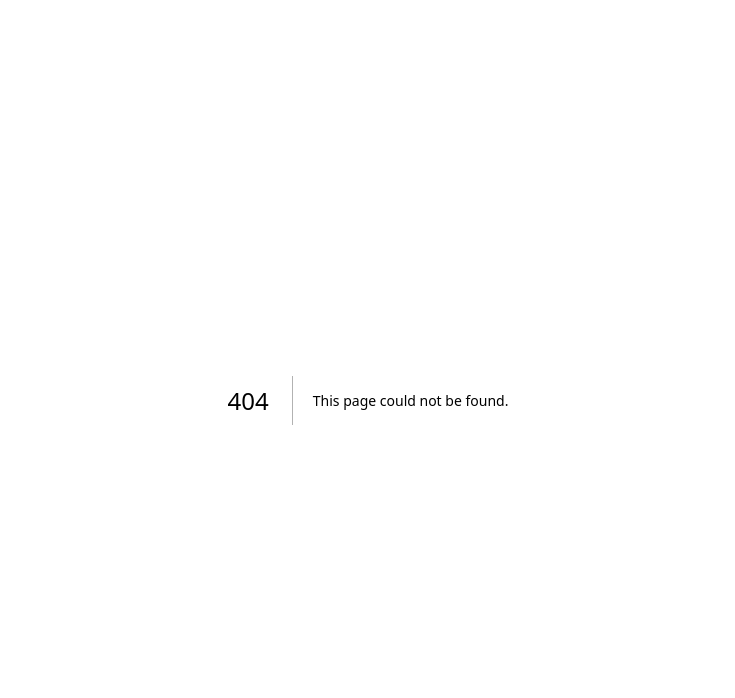
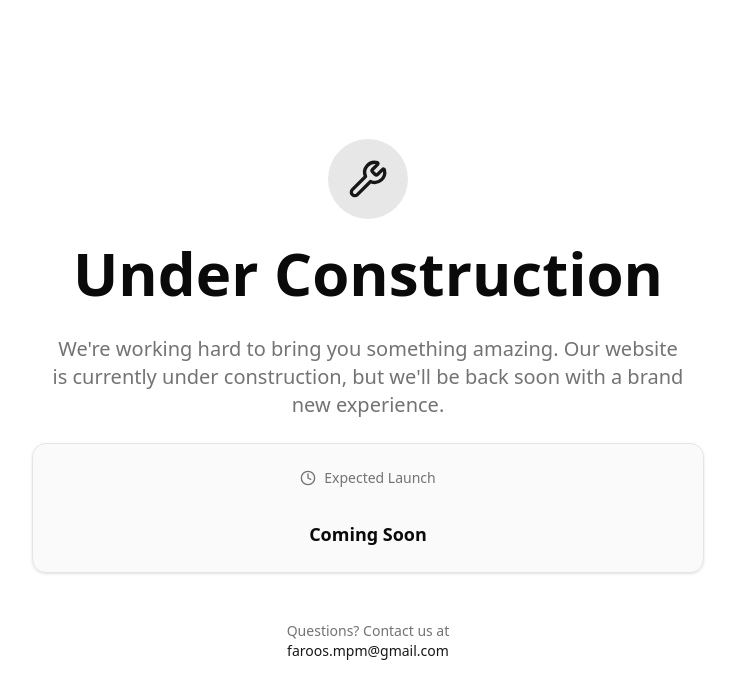
Before and after one commit to AslamJM/faroos-portfolio, a Next.js app: page /under-construction in a window 1280 px wide. Before the commit this address had no page. Shown: the top 698 px of the page, without its empty margins (272-1007 px from the left). Built offline with nearby package versions, Linux system fonts and the light colour scheme.

Commit message:
underconstruction

```diff
--- a/src/app/layout.tsx
+++ b/src/app/layout.tsx
@@ -1,6 +1,8 @@
 import type { Metadata } from "next";
 import { Geist, Geist_Mono } from "next/font/google";
 import "./globals.css";
+import UnderConstructionPage from "./under-construction/page";
+import UnderConstruction from "@/components/under-con";
 
 const geistSans = Geist({
   variable: "--font-geist-sans",
@@ -23,6 +25,16 @@ export default function RootLayout({
   children: React.ReactNode;
 }>) {
   return (
+    <html>
+      <body
+        className={`${geistSans.variable} ${geistMono.variable} antialiased`}
+      >
+        <UnderConstruction />
+      </body>
+    </html>
+  );
+
+  return (
     <html lang="en">
       <body
         className={`${geistSans.variable} ${geistMono.variable} antialiased`}
--- /dev/null
+++ b/src/app/under-construction/page.tsx
@@ -0,0 +1,48 @@
+import { Card } from "@/components/ui/card";
+import { Wrench, Clock } from "lucide-react";
+
+export default function UnderConstructionPage() {
+  return (
+    <div className="min-h-screen bg-background flex items-center justify-center p-6">
+      <div className="max-w-2xl w-full text-center">
+        {/* Construction Icon */}
+        <div className="mb-8">
+          <div className="inline-flex items-center justify-center w-20 h-20 bg-primary/10 rounded-full mb-6">
+            <Wrench className="w-10 h-10 text-primary" />
+          </div>
+          <h1 className="text-4xl md:text-6xl font-bold text-foreground mb-4 text-balance">
+            Under Construction
+          </h1>
+        </div>
+
+        {/* Main Message */}
+        <div className="mb-12">
+          <p className="text-xl text-muted-foreground mb-6 text-pretty">
+            We're working hard to bring you something amazing. Our website is
+            currently under construction, but we'll be back soon with a brand
+            new experience.
+          </p>
+
+          <Card className="p-6 bg-muted/50 border-border">
+            <div className="flex items-center justify-center gap-2 text-muted-foreground mb-2">
+              <Clock className="w-4 h-4" />
+              <span className="text-sm font-medium">Expected Launch</span>
+            </div>
+            <p className="text-lg font-semibold text-foreground">Coming Soon</p>
+          </Card>
+        </div>
+
+        {/* Contact Info */}
+        <div className="text-sm text-muted-foreground">
+          <p>Questions? Contact us at</p>
+          <a
+            href="mailto:faroos.mpm@gmail.com"
+            className="text-primary hover:underline"
+          >
+            faroos.mpm@gmail.com
+          </a>
+        </div>
+      </div>
+    </div>
+  );
+}
--- /dev/null
+++ b/src/components/under-con.tsx
@@ -0,0 +1,48 @@
+import { Card } from "@/components/ui/card";
+import { Wrench, Clock } from "lucide-react";
+
+export default function UnderConstruction() {
+  return (
+    <div className="min-h-screen bg-background flex items-center justify-center p-6">
+      <div className="max-w-2xl w-full text-center">
+        {/* Construction Icon */}
+        <div className="mb-8">
+          <div className="inline-flex items-center justify-center w-20 h-20 bg-primary/10 rounded-full mb-6">
+            <Wrench className="w-10 h-10 text-primary" />
+          </div>
+          <h1 className="text-4xl md:text-6xl font-bold text-foreground mb-4 text-balance">
+            Under Construction
+          </h1>
+        </div>
+
+        {/* Main Message */}
+        <div className="mb-12">
+          <p className="text-xl text-muted-foreground mb-6 text-pretty">
+            We're working hard to bring you something amazing. Our website is
+            currently under construction, but we'll be back soon with a brand
+            new experience.
+          </p>
+
+          <Card className="p-6 bg-muted/50 border-border">
+            <div className="flex items-center justify-center gap-2 text-muted-foreground mb-2">
+              <Clock className="w-4 h-4" />
+              <span className="text-sm font-medium">Expected Launch</span>
+            </div>
+            <p className="text-lg font-semibold text-foreground">Coming Soon</p>
+          </Card>
+        </div>
+
+        {/* Contact Info */}
+        <div className="text-sm text-muted-foreground">
+          <p>Questions? Contact us at</p>
+          <a
+            href="mailto:faroos.mpm@gmail.com"
+            className="text-primary hover:underline"
+          >
+            faroos.mpm@gmail.com
+          </a>
+        </div>
+      </div>
+    </div>
+  );
+}
```
